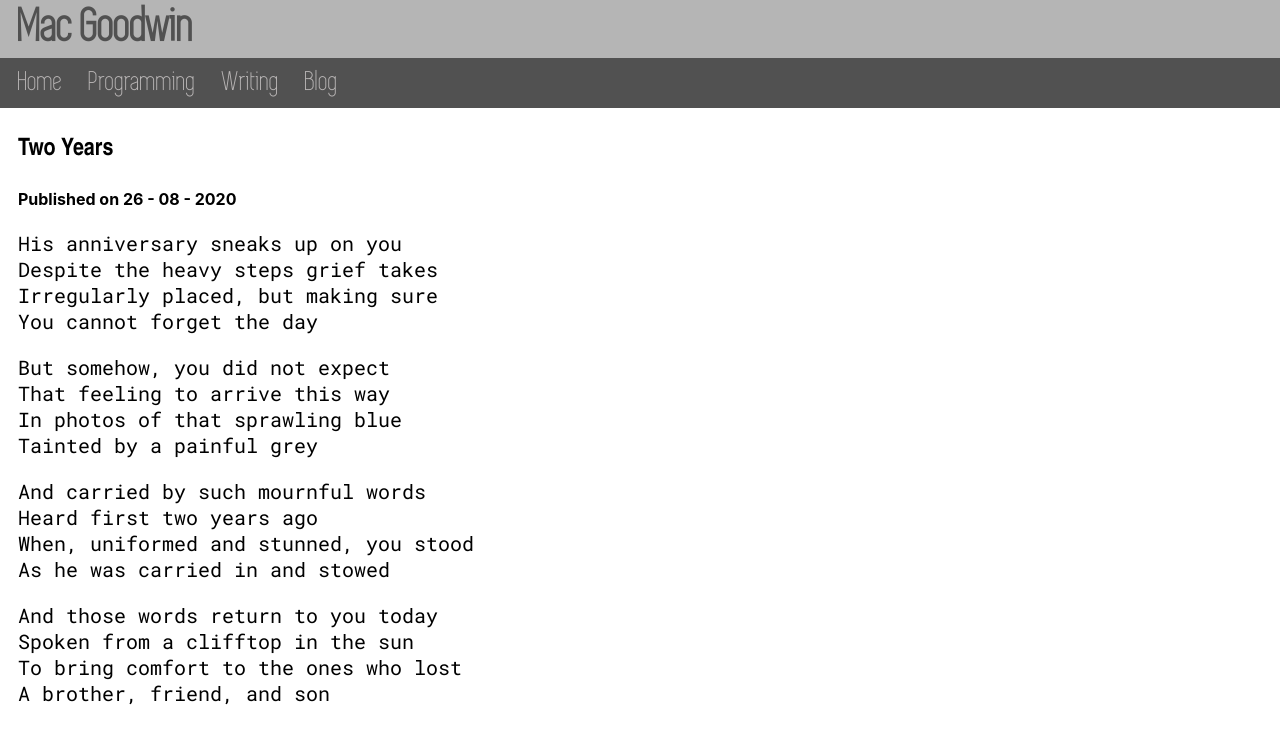
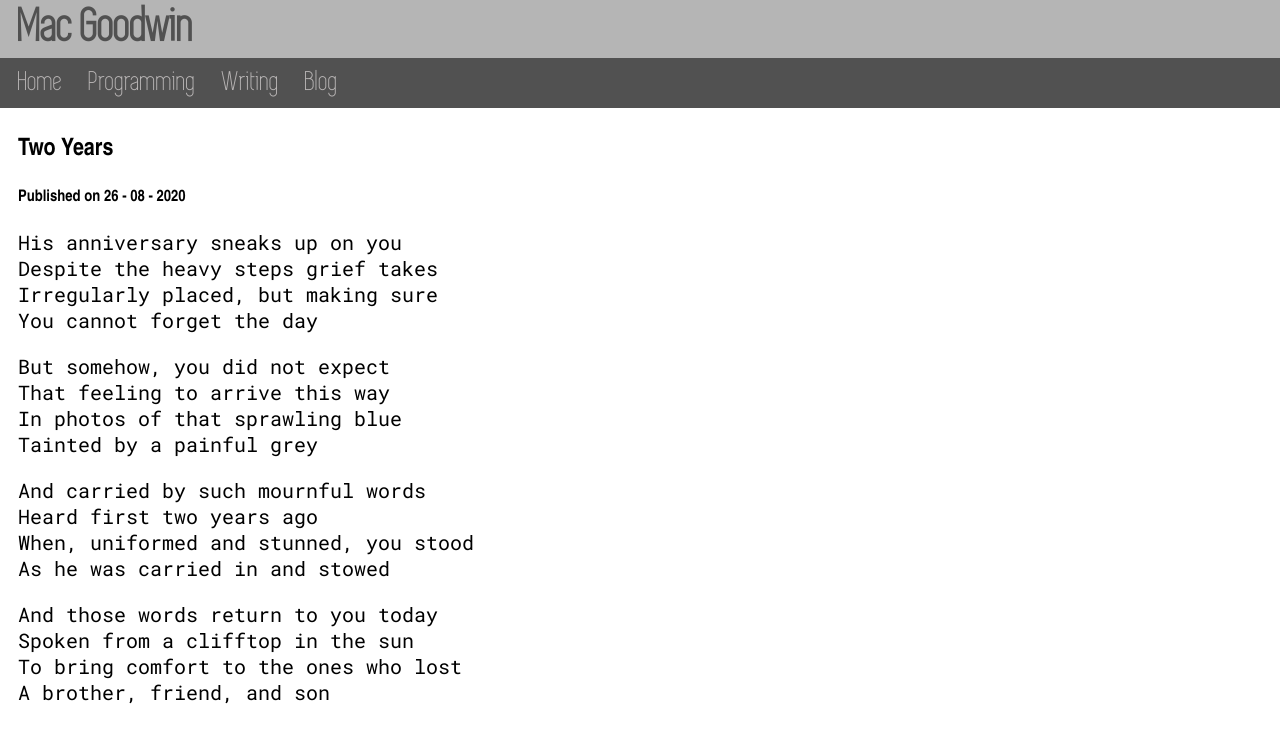
Before and after one commit to Twigonometry/mac-goodwin.com, a Jekyll site: the page built from mac-goodwin/writing/showcases/two-years.html, in a window 1280 px wide. Shown: the top 744 px of the page. Built offline with Jekyll 4.4.1, drawn with Linux system fonts in a browser that asks for light colours; some web fonts are replaced.

Commit message:
Header font update

```diff
--- a/mac-goodwin/_sass/writing.scss
+++ b/mac-goodwin/_sass/writing.scss
@@ -20,6 +20,10 @@ p {
     font-size: 2.4vw;
 }
 
+main h4 {
+    font-family: 'Bellota Text', 'Arial Narrow';
+  }
+
 @media only screen and (min-width: 1390px) {
     .shrink-text p {
         font-size: 20px;
```
